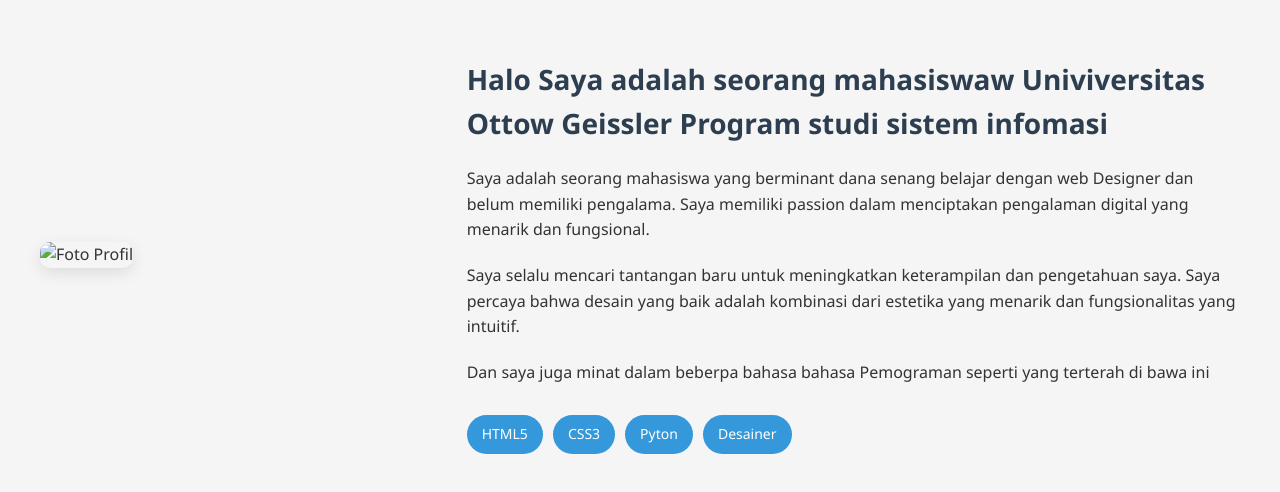
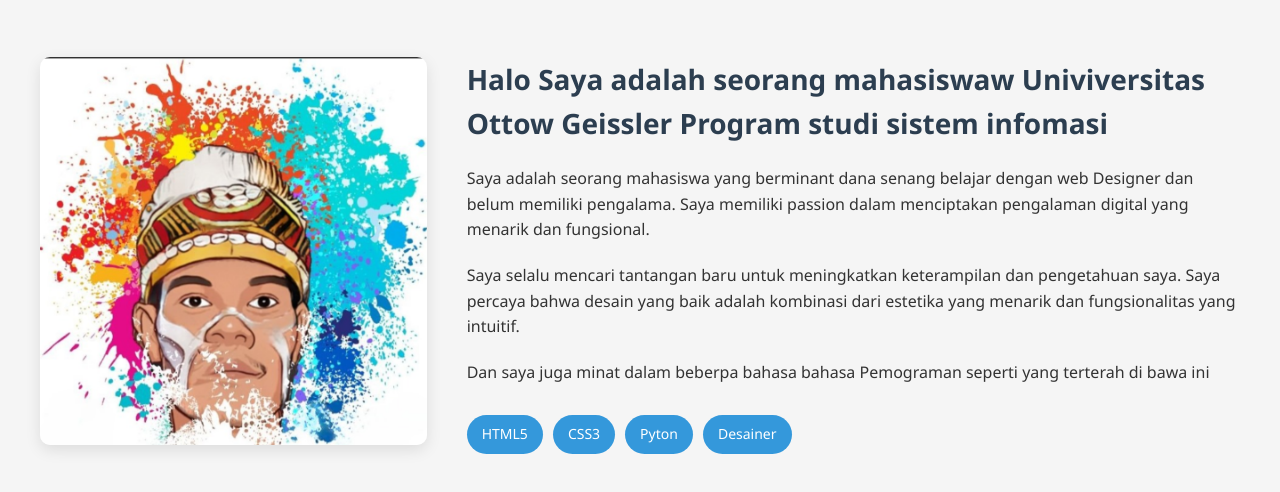
Before and after one commit to awi1727/AWIKIIBOO, a plain HTML site: page index.html in a window 1280 px wide. Shown: the part 736-1228 px from the top of the page. Drawn offline with Linux system fonts and the light colour scheme.

Commit message:
Add files via upload

```diff
--- a/index.html
+++ b/index.html
@@ -35,7 +35,7 @@
             </div>
             <div class="about-content">
                 <div class="about-img">
-                    <img src="img/poto.png" alt="Foto Profil">
+                    <img src="poto.png" alt="Foto Profil">
                 </div>
                 <div class="about-text">
                     <h3>Halo Saya adalah seorang mahasiswaw Univiversitas Ottow Geissler Program studi  sistem infomasi  </h3>
```
